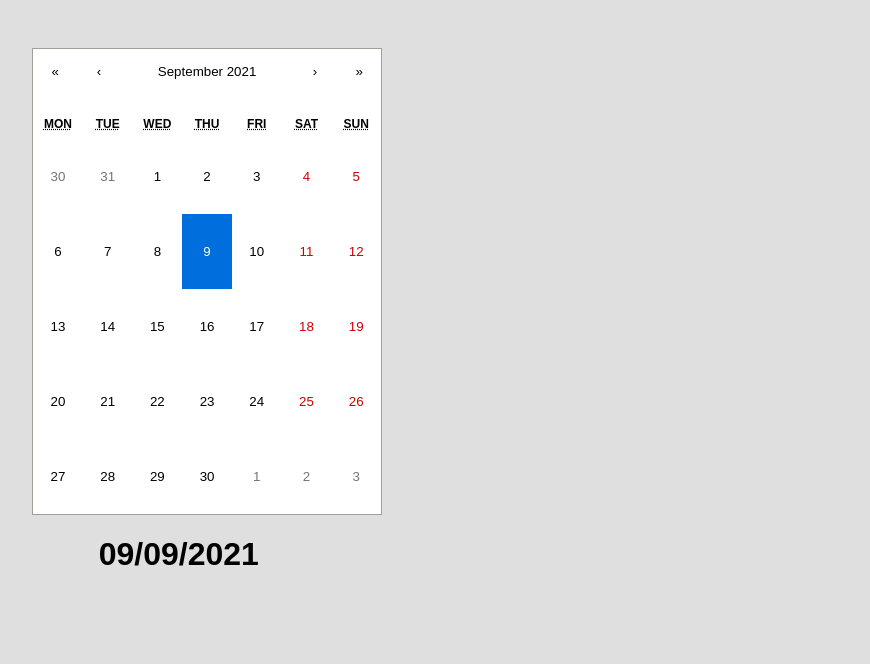
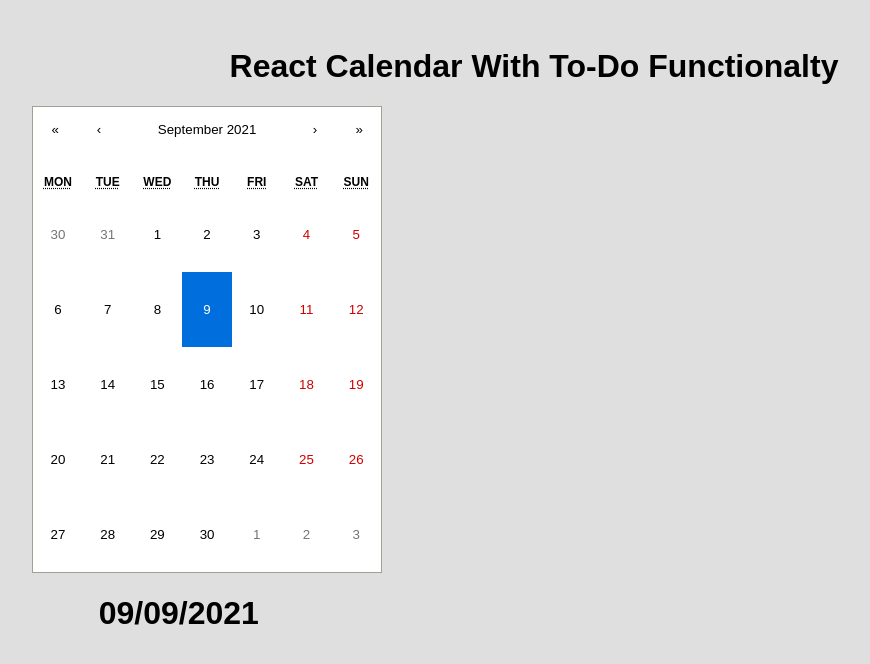
Before and after one commit to axlengblom/calendar-with-todo, a React (Create React App) app: page / in a window 1280 px wide. Shown: the top 664 px of the page, without its empty margins (106-976 px from the left). Built offline with nearby package versions, Linux system fonts and the light colour scheme.

Commit message:
added a header

```diff
--- a/src/App.css
+++ b/src/App.css
@@ -15,6 +15,11 @@
 .main {
   display: flex;
   flex-wrap: wrap;
+}
+
+.header {
+  width: 100%;
+  text-align: center;
 }
 
 .react-calendar {
--- a/src/App.js
+++ b/src/App.js
@@ -1,10 +1,12 @@
 import "./App.css";
 // import Todo from "./components/Todo.js";
 import CalendarDisplay from "./components/CalendarDisplay.js";
+import Header from "./components/Header.js";
 
 function App() {
   return (
     <div className="App">
+      <Header />
       <CalendarDisplay />
     </div>
   );
--- /dev/null
+++ b/src/components/Header.js
@@ -0,0 +1,11 @@
+import React from "react";
+
+const Header = () => {
+  return (
+    <div className="header">
+      <h1>React Calendar With To-Do Functionalty</h1>
+    </div>
+  );
+};
+
+export default Header;
```
